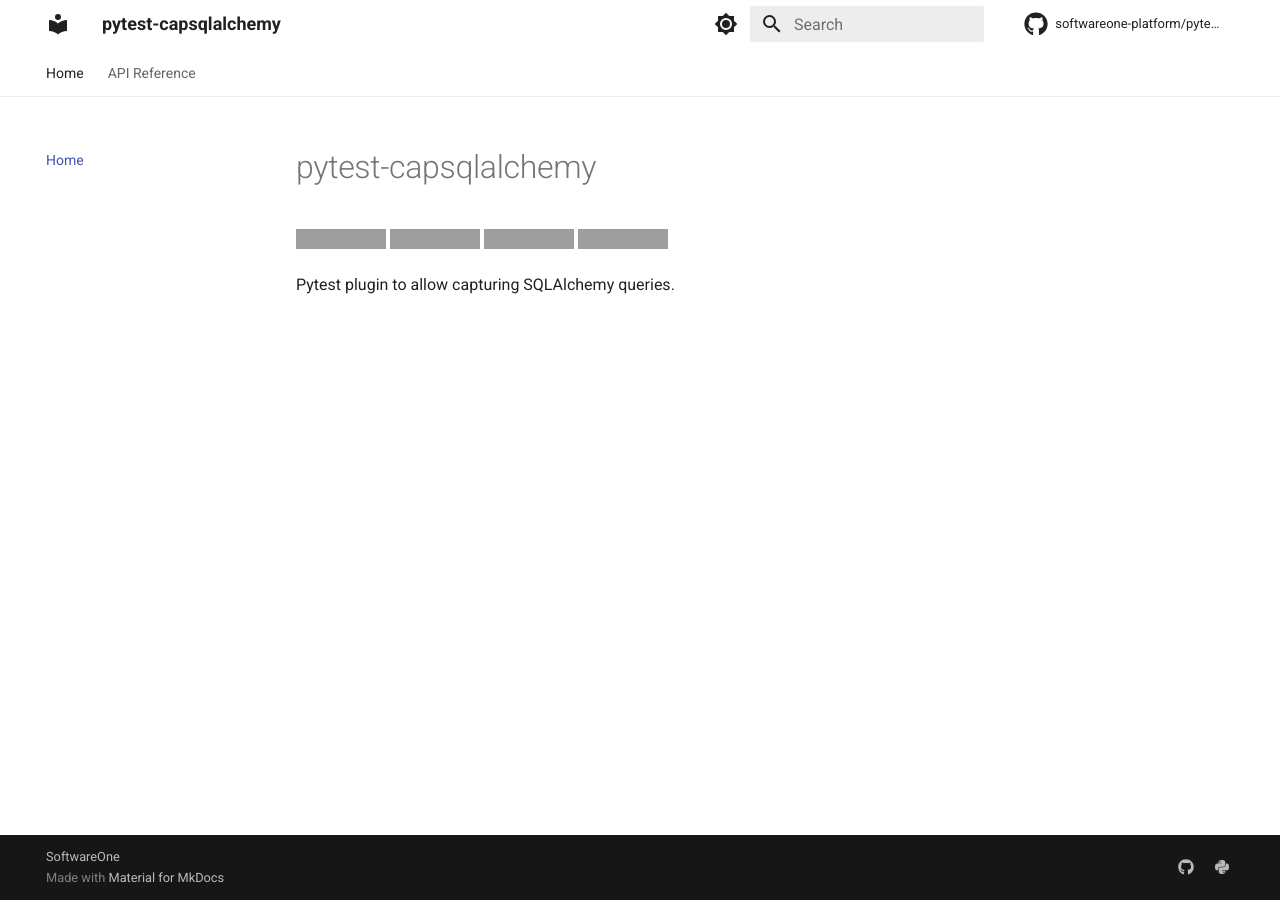
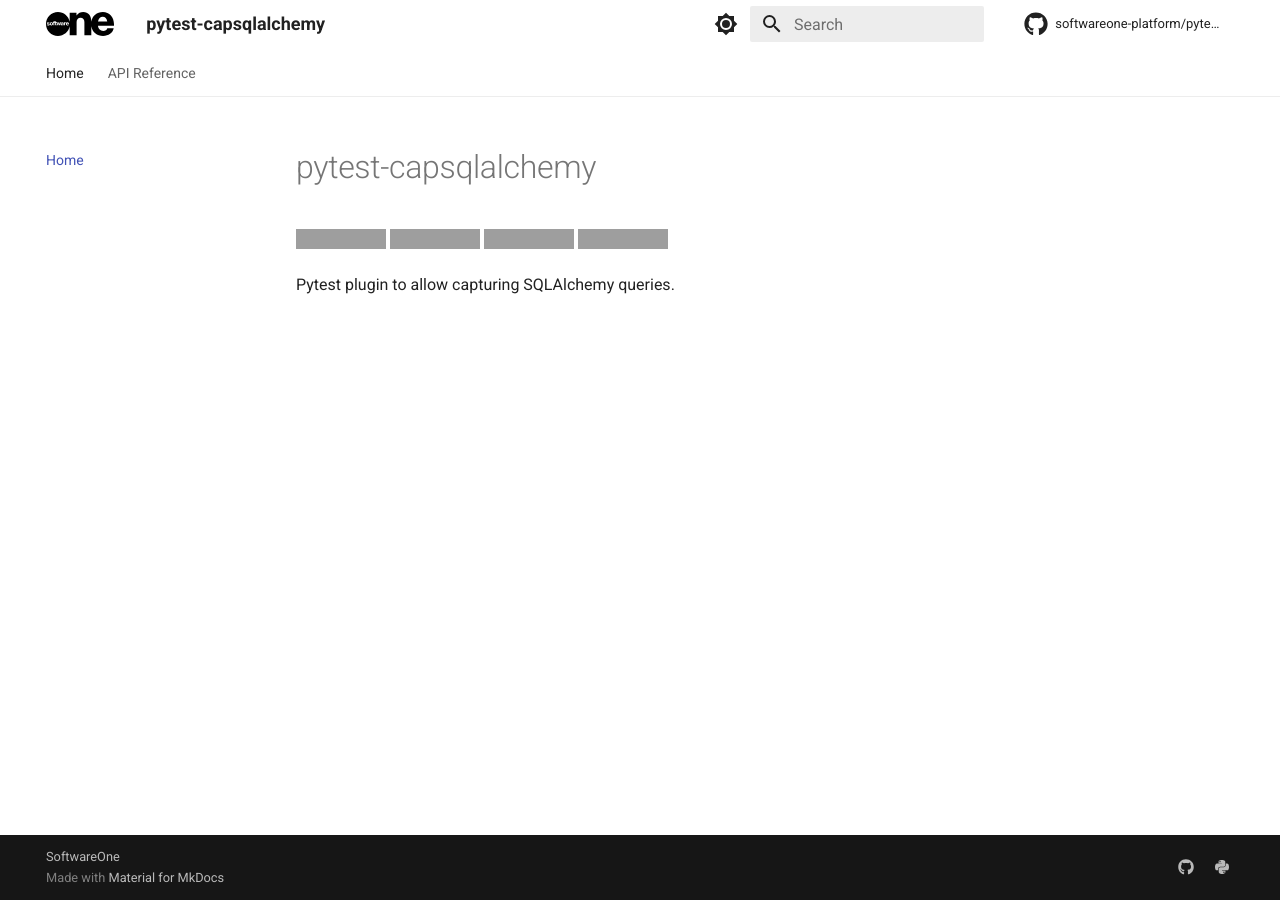
Before and after one commit to softwareone-platform/pytest-capsqlalchemy, an MkDocs documentation site: the page built from docs/index.md, in a window 1280 px wide. Built offline with MkDocs 1.6.1 and Material for MkDocs 9.7.7, drawn with Linux system fonts in a browser that asks for light colours; comment, search, counter and statistics services are not loaded; grey boxes are pictures that could not be loaded.

```diff
--- /dev/null
+++ b/docs/stylesheets/extra.css
@@ -0,0 +1,17 @@
+#logo-light-mode {
+    display: var(--logo-dark-mode-display);
+}
+
+#logo-dark-mode {
+    display: var(--logo-light-mode-display);
+}
+
+[data-md-color-scheme="slate"] {
+    --logo-dark-mode-display: none;
+    --logo-light-mode-display: block;
+}
+
+[data-md-color-scheme="default"] {
+    --logo-dark-mode-display: block;
+    --logo-light-mode-display: none;
+}
--- /dev/null
+++ b/docs/templates/partials/logo.html
@@ -0,0 +1,2 @@
+<img id="logo-light-mode" src="{{ config.theme.logo_light_mode | url }}" alt="logo">
+<img id="logo-dark-mode" src="{{ config.theme.logo_dark_mode | url }}" alt="logo">
--- a/mkdocs.yml
+++ b/mkdocs.yml
@@ -27,6 +27,8 @@
   name: material
   feature:
     tabs: true
+  logo_dark_mode: assets/softwareone-logo-dark-mode.svg
+  logo_light_mode: assets/softwareone-logo-light-mode.svg
   palette:
     - media: "(prefers-color-scheme: light)"
       scheme: default
@@ -44,6 +46,10 @@
         name: Switch to light mode
   icon:
     repo: fontawesome/brands/github
+  custom_dir: docs/templates
+
+extra_css:
+  - stylesheets/extra.css
 
 extra:
   social:
```
Also changed, not shown: docs/assets/softwareone-logo-dark-mode.svg (added), docs/assets/softwareone-logo-light-mode.svg (added), 2 other files.
